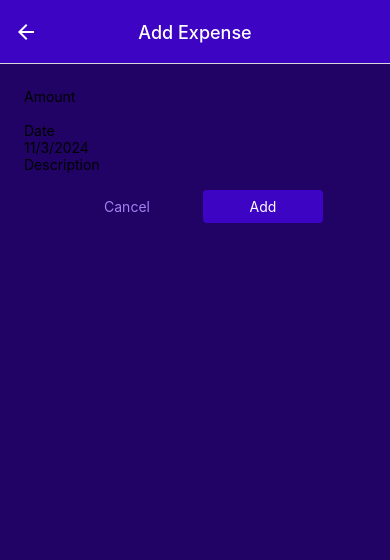
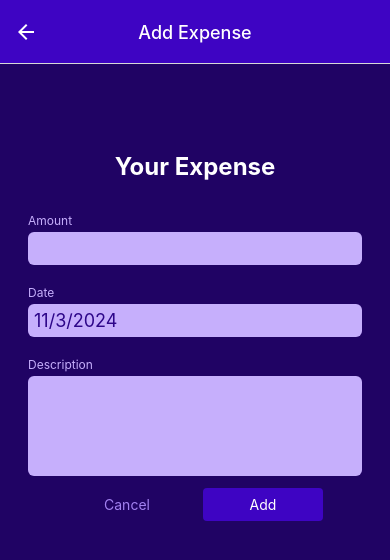
Before and after one commit to nikkittaa/expenseTracker, a React Native app: screen /ManageExpense in a window 390 px wide. Shown: the top 560 px of the page. Built offline with nearby package versions, Linux system fonts and the light colour scheme.

Commit message:
expenses form

```diff
--- a/components/ManageExpense/ExpenseForm.js
+++ b/components/ManageExpense/ExpenseForm.js
@@ -1,14 +1,22 @@
-import {Pressable, View} from 'react-native';
+import {Pressable, View, StyleSheet, Text, Alert} from 'react-native';
 import Input from './Input';
-import { useState } from 'react';
+import { useEffect, useState } from 'react';
 import DateTimePicker from '@react-native-community/datetimepicker';
+import Button from '../UI/Button';
+import { GlobalStyles } from '../../constants/styles';
 
-export default function ExpenseForm(){
-    const [selectedDate, setSelectedDate] = useState(new Date());
+export default function ExpenseForm({onCancel, isEditing, onSubmit, defaultValues}){
+    const [selectedDate, setSelectedDate] = useState(!!defaultValues ? defaultValues.date : new Date());
     const [showDatePicker, setShowDatePicker] = useState(false);
+    const [amount, setAmount] = useState({value: !!defaultValues ? defaultValues.amount.toString(): '', isValid: true});
+    const [description, setDescription] = useState({value: !!defaultValues ? defaultValues.description: '', isValid: true});
 
-    function amountChangeHandler(){
+    function amountChangeHandler(enteredAmount){
+        setAmount({value: enteredAmount, isValid: true});
+    }
 
+    function descriptionChangeHandler(text){
+        setDescription({value: text, isValid: true});
     }
 
 
@@ -16,61 +24,121 @@ export default function ExpenseForm(){
         setShowDatePicker(!showDatePicker);
     }
 
-    // function datepicker(){
-    //     setShowDatePicker(true);
-    //     return  <DateTimePicker
-    //     mode = "date"
-    //     value = {selectedDate}
-    //     onChange = {(event, date) => setSelectedDate(date)}
-    //     onConfirm={() => setShowDatePicker(false)}
-    //     onCancel = {() => setShowDatePicker(false)}
-    // />
-    // }
+    function onChange({type}, date) {
+        if(type == "set"){
+            const current =date;
+            setSelectedDate(current);
+            handleDatePicker();
+        }else{
+            handleDatePicker();
+        }
+    }
+
+    function submitHandler(){
+        const expenseData = {
+            amount: +amount.value,
+            date: new Date(selectedDate),
+            description: description.value
+        }
+
+        amountIsValid = !isNaN(expenseData.amount) && expenseData.amount > 0;
+        descriptionIsValid = expenseData.description.trim().length >0;
+
+        if(!amountIsValid || !descriptionIsValid){
+            setAmount({value: expenseData.amount, isValid: amountIsValid});
+            setDescription({value: expenseData.description, isValid: descriptionIsValid});
+            return;
+        }
+
+        onSubmit(expenseData);
+
+    }
+
 
     return(
-        <View>
-            <Input label = "Amount" textInputConfig={{
+        <View style = {styles.container}>
+            <Text style = {styles.titleStyle}>Your Expense</Text>
+            <Input label = "Amount"
+                inValid = {!amount.isValid}
+                textInputConfig={{
                 keyboardType: 'decimal-pad',
-                onChangeText: amountChangeHandler
+                onChangeText: amountChangeHandler,
+                value: amount.value
             }}/>
 
-           {/* {!showDatePicker && (
-            <Pressable onPress = {datepicker}>
-                <Input label = "Date"
-                textInputConfig={{
-                    placeHolder: 'Select Date',
-                    value: selectedDate.toLocaleDateString(),
-                    onPress: handleDatePicker,
-                    editable: false
-                }}
-            />
-            </Pressable>
-           )} */}
 
            {showDatePicker && <DateTimePicker
                 mode = "date"
                 value = {selectedDate}
-                onChange = {(event, date) => setSelectedDate(date)}
-                onConfirm={() => setShowDatePicker(false)}
-                onCancel = {() => setShowDatePicker(false)}
+                onChange = {onChange}
             />}
 
+
+            {!showDatePicker && (
                 <Pressable onPress = {handleDatePicker}>
                 <Input label = "Date"
                 textInputConfig={{
                     placeHolder: 'Select Date',
                     value: selectedDate.toLocaleDateString(),
-                    onPress: handleDatePicker,
+                    onChangeText: setSelectedDate,
                     editable: false
                 }}
             />
             </Pressable>
+            )}
+
 
             <Input label = "Description"
+                inValid = {!description.isValid}
                 textInputConfig={{
-
+                    multiline: true,
+                    onChangeText: descriptionChangeHandler,
+                    value: description.value
                 }}
             />
+            {(!amount.isValid || !description.isValid) && (
+                <Text style = {styles.errorText}>Invalid Inputs! Please check the entered data</Text>
+            )}
+             <View style = {styles.buttons} >
+                <Button style = {styles.button} mode = "flat" onPress = {onCancel}>Cancel</Button>
+                <Button style = {styles.button} onPress = {submitHandler}>{isEditing ? "Update" : "Add"}</Button>
+            </View>
+
         </View>
     );
 }
+
+const styles = StyleSheet.create({
+    fieldContainer: {
+        flexDirection: 'row',
+        justifyContent: 'space-around'
+    },
+    rowInputStyle: {
+        flex:1
+    },
+    container: {
+        marginTop: 40
+    },
+    titleStyle :{
+        fontSize: 24,
+        fontWeight: 'bold',
+        color: 'white',
+        marginVertical: 24,
+        justifyContent: 'center',
+        textAlign: 'center'
+    },
+    buttons: {
+        flexDirection: 'row',
+        justifyContent: 'center',
+        alignItems: 'center'
+    },
+    button: {
+        minWidth: 120,
+        marginHorizontal: 8
+    },
+    errorText: {
+        textAlign: 'center',
+        color: GlobalStyles.colors.error500,
+        margin: 8
+    }
+});
--- a/components/ManageExpense/Input.js
+++ b/components/ManageExpense/Input.js
@@ -1,10 +1,49 @@
-import {View, Text, TextInput} from 'react-native';
+import {View, Text, TextInput, StyleSheet} from 'react-native';
+import {GlobalStyles} from '../../constants/styles';
 
-export default function Input({label, textInputConfig}){
+export default function Input({label, textInputConfig, style, inValid}){
+    let inputStyles = [styles.input]
+
+    if(textInputConfig && textInputConfig.multiline){
+        inputStyles.push(styles.inputMultiline);
+    }
+
+    if(inValid){
+        inputStyles.push(styles.invalidStyle);
+    }
+
     return(
-        <View>
-            <Text>{label}</Text>
-            <TextInput {...textInputConfig}/>
+        <View style = {[styles.inputContainer, style]}>
+            <Text style = {styles.label}>{label}</Text>
+            <TextInput style = {inputStyles} {...textInputConfig}/>
         </View>
     );
 }
+
+
+const styles = StyleSheet.create({
+    inputContainer: {
+        marginHorizontal: 4,
+        marginVertical: 8,
+    },
+    label:{
+        fontSize: 12,
+        color: GlobalStyles.colors.primary100,
+        marginBottom: 4
+    },
+    input:{
+        backgroundColor: GlobalStyles.colors.primary100,
+        padding: 6,
+        borderRadius: 6,
+        fontSize: 18,
+        color: GlobalStyles.colors.primary700,
+        marginBottom: 4
+    },
+    invalidStyle: {
+        backgroundColor: GlobalStyles.colors.error50
+    },
+    inputMultiline: {
+        minHeight: 100,
+        textAlignVertical: 'top'
+    }
+});
--- a/screens/ManageExpense.js
+++ b/screens/ManageExpense.js
@@ -12,7 +12,9 @@ export default function ManageExpense({route, navigation}){
     const edittedexpenseId = route.params?.expenseId;
 
     const isEditing = !!edittedexpenseId;
-    console.log('here');
+
+    const selectedExpense = expensesCtx.expenses.find((expense) => expense.id === edittedexpenseId);
+
     useLayoutEffect(() => {
         navigation.setOptions({
             title: isEditing ? 'Edit Expense' : 'Add Expense'
@@ -28,23 +30,23 @@ export default function ManageExpense({route, navigation}){
         navigation.goBack();
     }
 
-    function confirmHandler(){
+    function confirmHandler(expenseData){
         if(isEditing){
-            expensesCtx.updateExpense(edittedexpenseId,
-                {description: "Test!!!!", amount: 999, date: new Date('2024-11-01')});
+            expensesCtx.updateExpense(edittedexpenseId, expenseData);
         }else{
-            expensesCtx.addExpense({description: "Test", amount: 999, date: new Date('2024-11-03')});
+            expensesCtx.addExpense(expenseData);
         }
         navigation.goBack();
     }
 
     return (
         <View style = {styles.container}>
-            <ExpenseForm/>
-            <View style = {styles.buttons} >
-                <Button style = {styles.button} mode = "flat" onPress = {cancelHandler}>Cancel</Button>
-                <Button style = {styles.button} onPress = {confirmHandler}>{isEditing ? "Update" : "Add"}</Button>
-            </View>
+            <ExpenseForm onCancel = {cancelHandler}
+                    isEditing={isEditing}
+                    onSubmit={confirmHandler}
+                    defaultValues = {selectedExpense}
+                />
+
             {isEditing && <View style = {styles.deleteContainer}>
                 <IconButtons
                 icon = "trash"
@@ -62,11 +64,7 @@ const styles = StyleSheet.create({
         padding: 24,
         backgroundColor: GlobalStyles.colors.primary800
     },
-    buttons: {
-        flexDirection: 'row',
-        justifyContent: 'center',
-        alignItems: 'center'
-    },
+
     deleteContainer: {
         marginTop: 16,
         paddingTop: 8,
@@ -74,8 +72,5 @@ const styles = StyleSheet.create({
         borderTopColor: GlobalStyles.colors.primary200,
         alignItems: 'center'
     },
-    button: {
-        minWidth: 120,
-        marginHorizontal: 8
-    }
+
 });
```
Lines whose indentation alone changed are shown as unchanged.
